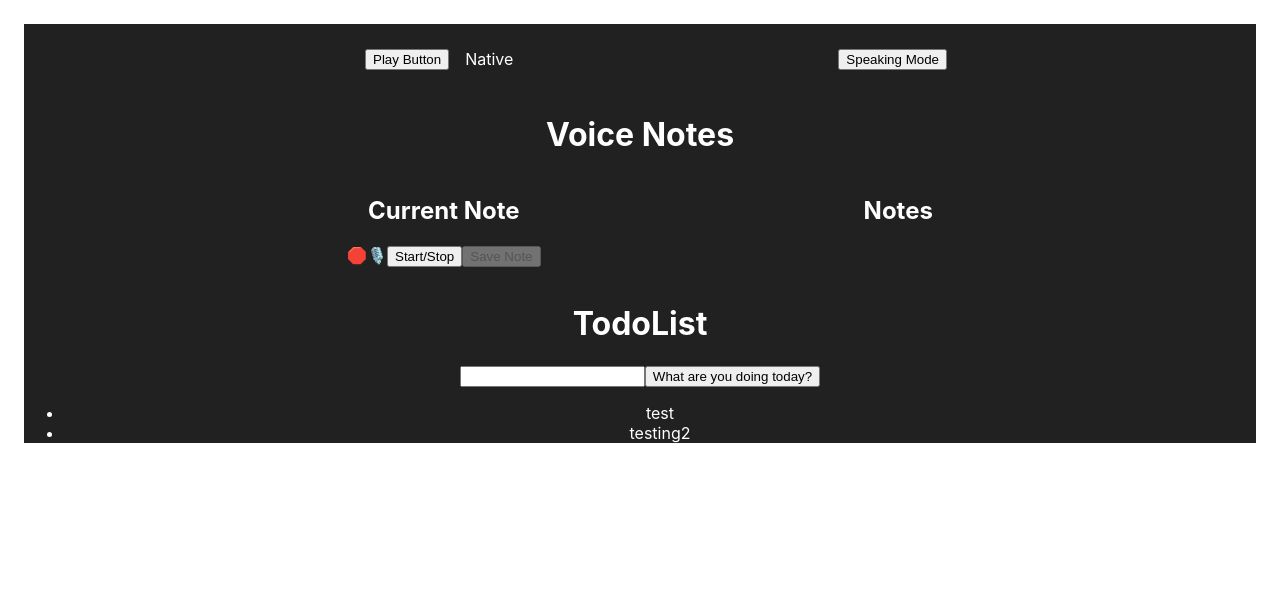
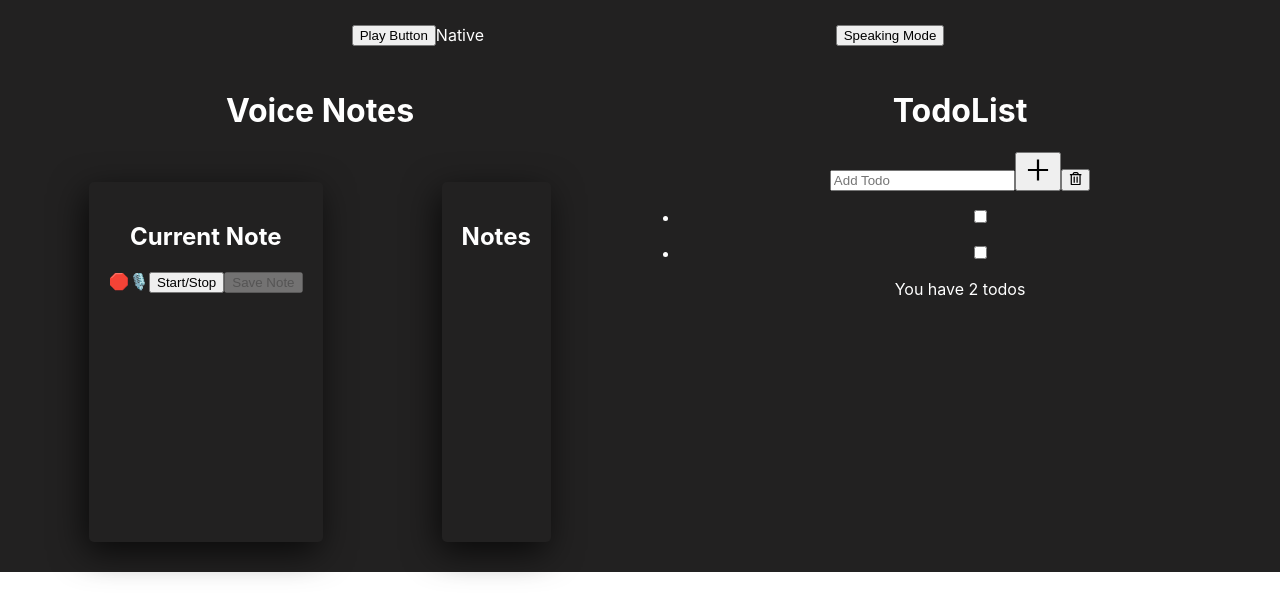
Before and after one commit to johnkim0306/TodoList, a React (Create React App) app: page / in a window 1280 px wide. Shown: the top 614 px of the page. Built offline with nearby package versions, Linux system fonts and the light colour scheme.

Commit message:
Seperating components

```diff
--- a/package.json
+++ b/package.json
@@ -8,6 +8,7 @@
     "@testing-library/user-event": "^13.5.0",
     "react": "^18.2.0",
     "react-dom": "^18.2.0",
+    "react-icons": "^4.7.1",
     "react-scripts": "5.0.1",
     "web-vitals": "^2.1.4"
   },
--- a/src/App.css
+++ b/src/App.css
@@ -8,3 +8,11 @@
   display: flex;
   justify-content: space-evenly;
 }
+
+.app__left {
+  flex: 5;
+}
+
+.app__right {
+  flex: 5
+}
--- a/src/App.js
+++ b/src/App.js
@@ -19,8 +19,14 @@ const App = () => {
   return (
     <div className='App'>
       <Header modeCheck={modeCheck} setmodeCheck={setmodeCheck} />
-      {modeCheck ? <WebSpeech savedNotes={savedNotes} setSavedNotes={setSavedNotes} /> : <WebText />}
-      <Todo />
+      <div className="container">
+        <div className="app__left">
+          {modeCheck ? <WebSpeech savedNotes={savedNotes} setSavedNotes={setSavedNotes} /> : <WebText savedNotes={savedNotes} setSavedNotes={setSavedNotes} />}
+        </div>
+        <div className="app__right">
+          <Todo />
+        </div>
+      </div>
     </div>
   )
 }
--- a/src/Header.jsx
+++ b/src/Header.jsx
@@ -10,7 +10,7 @@ const Header = ({modeCheck, setmodeCheck}) => {
     return (
         <div className="header">
             <div className="header__left">
-                <button className='header__left'>
+                <button className='header__left--button'>
                     Play Button
                 </button>
                 <div>Native</div>
--- a/src/List.jsx
+++ b/src/List.jsx
@@ -1,11 +1,14 @@
 import React from 'react'
 
-const List = ({todos}) => {
-    const todoList = todos.map(todo => <li>{todo}</li>)
+const List = ({todo}) => {
     return (
-        <ul>
-            {todoList}
-        </ul>
+        <li>
+            <div>
+                <input type="checkbox" />
+                <p>{todo}</p>
+            </div>
+        </li>
+
     )
 }
 
--- a/src/Todo.jsx
+++ b/src/Todo.jsx
@@ -1,6 +1,8 @@
 import React from 'react'
 import { useState, useEffect } from 'react';
 import List from './List.jsx';
+import { AiOutlinePlus } from 'react-icons/ai';
+import { FaRegTrashAlt } from 'react-icons/fa';
 
 const Todo = () => {
     const [todos, setTodos] = useState(['test', 'testing2']);
@@ -23,10 +25,17 @@ const Todo = () => {
         <>
             <h1>TodoList</h1>
             <form action="">
-                <input type="text" name="" onChange={changeInputData}/>
-                <button onClick={addTodo}>What are you doing today?</button>
+                <input type="text" name="" onChange={changeInputData} placeholder='Add Todo'/>
+                <button onClick={addTodo}><AiOutlinePlus size={30} /></button>
+                <button>{<FaRegTrashAlt />}</button>
             </form>
-            <List todos={todos} />
+            <ul>
+                {todos.map((todo, index) => (
+                    <List key={index} todos={todos} />
+                ))}
+            </ul>
+            <p>You have 2 todos</p>
+
         </>
     )
 }
--- a/src/WebSpeech.jsx
+++ b/src/WebSpeech.jsx
@@ -10,7 +10,7 @@ mic.lang = 'en-US'
 
 const  WebSpeech = ({setSavedNotes, savedNotes}) => {
   const [isListening, setIsListening] = useState(false);
-  const [note, setNote] = useState(false);
+  const [note, setNote] = useState(null);
 
   useEffect(()=> {
     handleListen()
@@ -65,9 +65,11 @@ const  WebSpeech = ({setSavedNotes, savedNotes}) => {
         </div>
         <div className="box">
           <h2>Notes</h2>
-          {savedNotes.map(n => (
-            <p key={n}>{n}</p>
-          ))}
+          <ul>
+            {savedNotes.map((n, index) => (
+              <li key={index}>{n}</li>
+            ))}
+          </ul>
         </div>
       </div>
     </>
--- a/src/WebText.jsx
+++ b/src/WebText.jsx
@@ -1,4 +1,4 @@
-import React, { useState } from 'react';
+import React, { useEffect, useState } from 'react';
 
 const synth = window.speechSynthesis;
 const SpeechRecognition = window.SpeechRecognition || window.webkitSpeechRecognition;
@@ -8,20 +8,37 @@ recognition.continuous = true
 recognition.interimResults = true
 recognition.lang = 'en-US'
 
-const WebText = () => {
+const WebText = ({setSavedNotes, savedNotes}) => {
   const [text, setText] = useState('Hello, how are you?');
 
+
   const handleClick = () => {
+    if (text.trim() === '') {
+      return;
+    }
     const speech = new SpeechSynthesisUtterance(text);
-    speech.lang = 'ja-JP'
+    speech.lang = 'ja-JP';
     synth.speak(speech, true);
+
+    setSavedNotes((prevNotes) => [...prevNotes, text]);
+    setText('');
   };
 
   return (
     <div>
-      <h1>Speech Synthesis</h1>
-      <input type="text" value={text} onChange={(event) => setText(event.target.value)} />
-      <button onClick={handleClick}>Speak</button>
+      <div className="box">
+        <h1>Speech Synthesis</h1>
+        <input type="text" value={text} onChange={(event) => setText(event.target.value)} />
+        <button onClick={handleClick} >Speak</button>
+      </div>
+      <div className="box">
+        <h2>Notes</h2>
+        <ul>
+          {savedNotes.map((n, index) => (
+            <li key={index}>{n}</li>
+          ))}
+        </ul>
+      </div>
     </div>
   );
 }
--- a/src/index.css
+++ b/src/index.css
@@ -12,6 +12,10 @@ code {
     monospace;
 }
 
-#root {
-  padding: 1.5rem;
+.box {
+  box-shadow: -4px 10px 35px -1px rgba(0, 0, 0, 0.75);
+  min-height: 20rem;
+  margin: 30px;
+  padding: 20px;
+  border-radius: 5px;
 }
```
Also changed, not shown: 1 other file (tests, documents, lock files or other folders).
